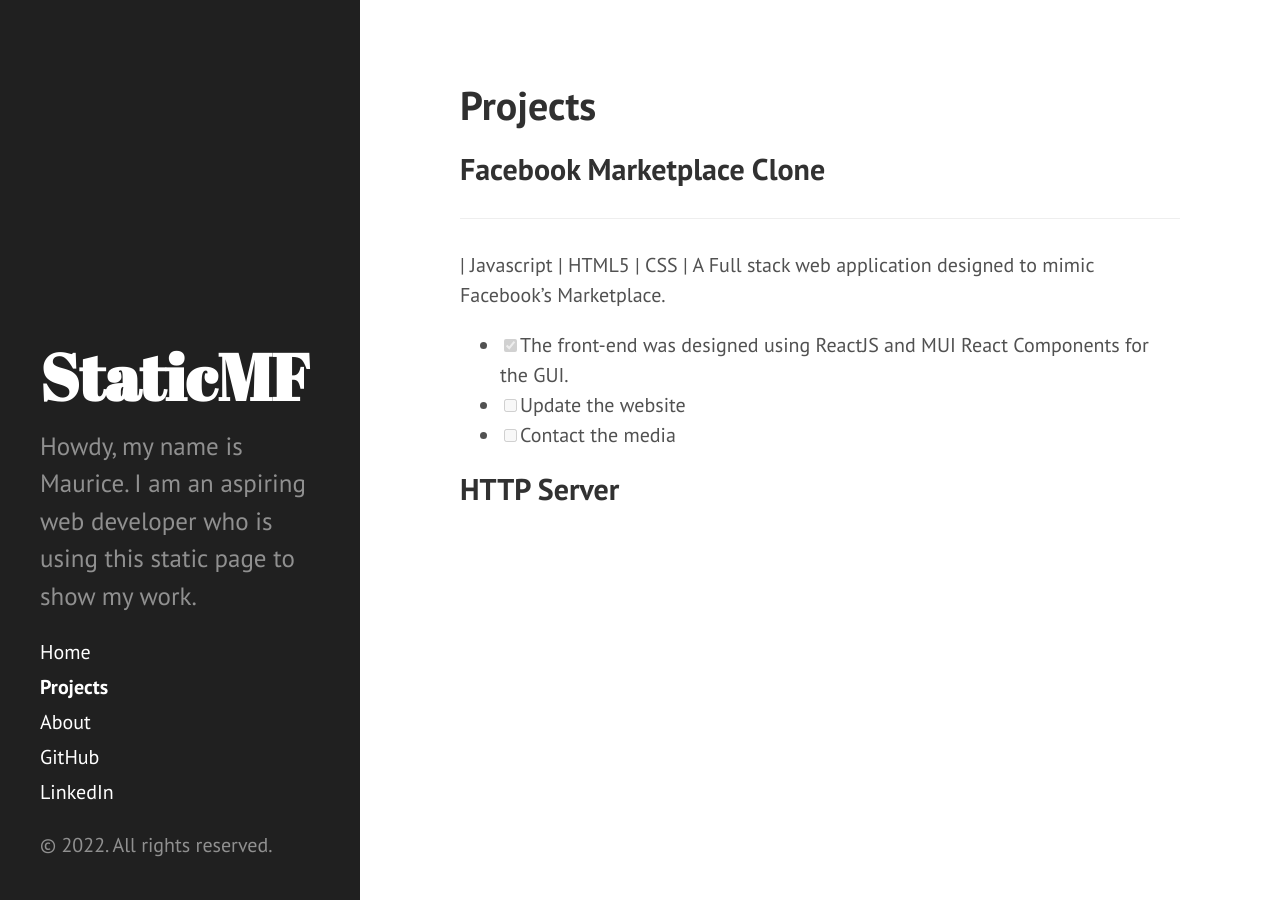
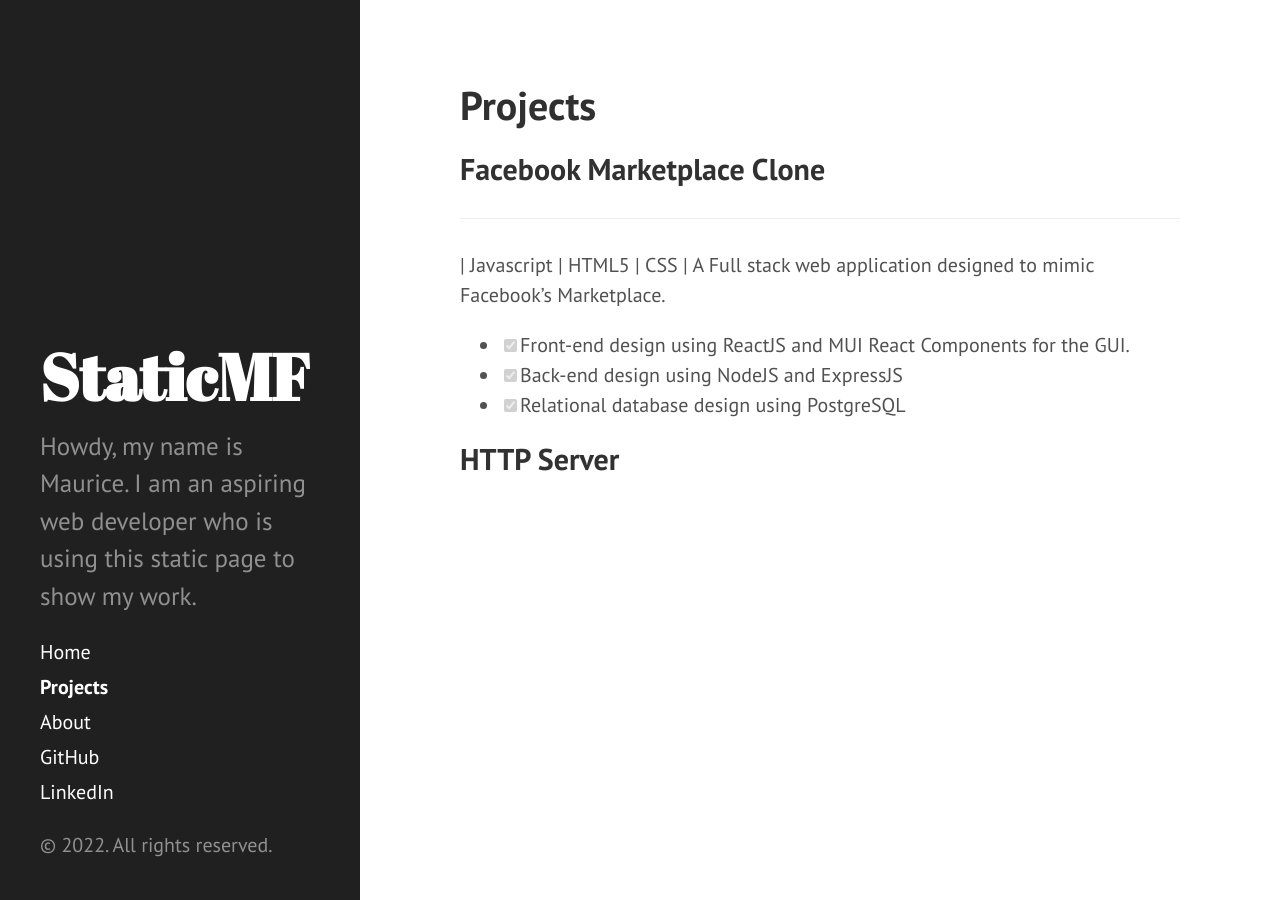
Before and after one commit to Maudi84/static_mf, a Jekyll site: the page built from Projects.md, in a window 1280 px wide. Built offline with Jekyll 4.4.1, drawn with Linux system fonts in a browser that asks for light colours.

Commit message:
Update Projects.md

```diff
--- a/Projects.md
+++ b/Projects.md
@@ -9,9 +9,8 @@ permalink: projects
 ---
 | Javascript | HTML5 | CSS | A Full stack web application designed to mimic Facebook's Marketplace.
 
-
-- [x] The front-end was designed using ReactJS and MUI React Components for the GUI.
-- [ ] Update the website
-- [ ] Contact the media
+- [x] Front-end design using ReactJS and MUI React Components for the GUI.
+- [x] Back-end design using NodeJS and ExpressJS
+- [x] Relational database design using PostgreSQL
 
 ## HTTP Server
```
